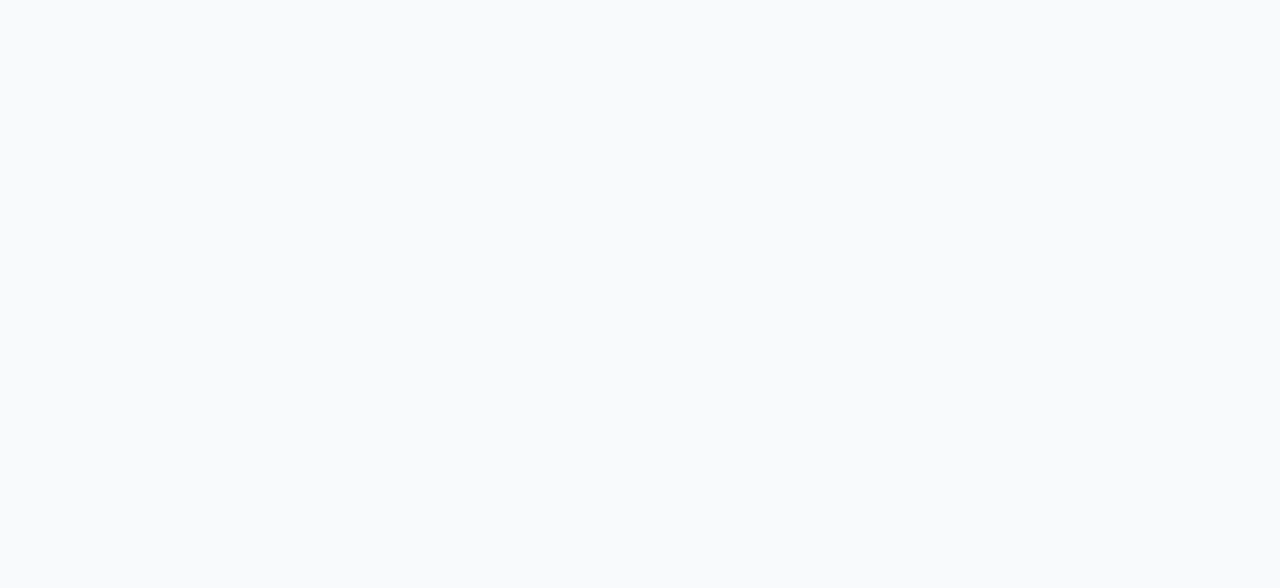
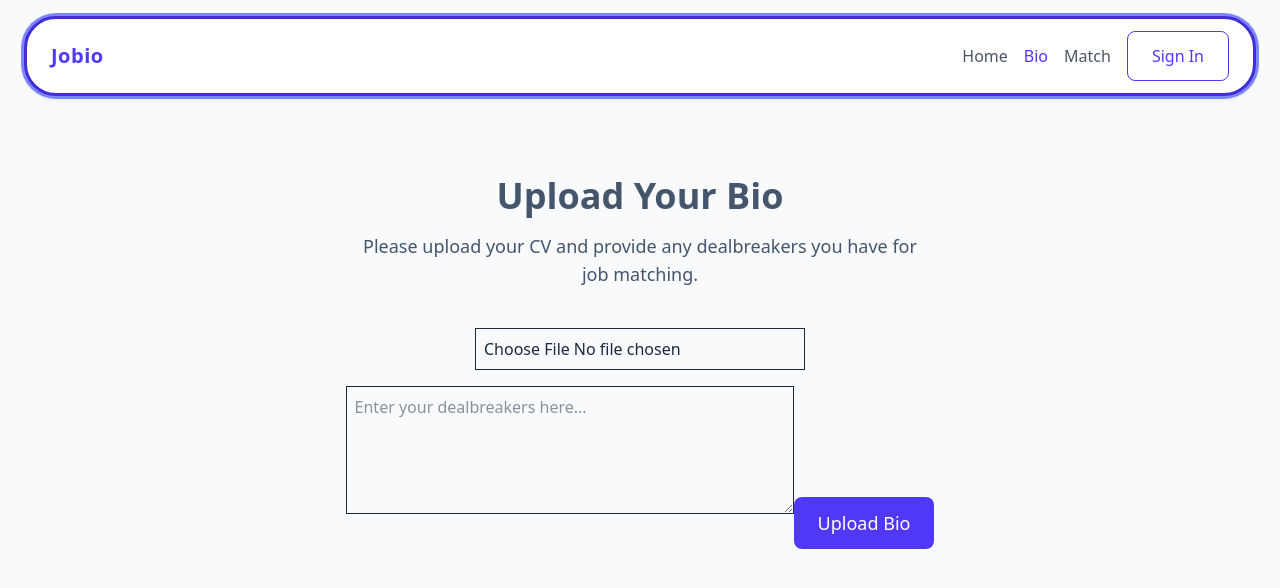
Before and after one commit to fac-32/Jobio-front, a React (Vite) app: page /bio in a window 1280 px wide. Before the commit this address had no page. Shown: the top 588 px of the page. Built offline with nearby package versions, Linux system fonts and the light colour scheme.

Commit message:
Added basic UI for the bio page

```diff
--- a/src/App.tsx
+++ b/src/App.tsx
@@ -8,9 +8,10 @@ import MainLayout from './layout/MainLayout';
 // when creating a new page
 // 1. do lazy import as follow
 // 2. add a nav link
-// 3. add a Route inside the Routes blcok, make sure the path matches with Link
+// 3. add a Route inside the Routes block, make sure the path matches with Link
 
-const Home = lazy(() => import('./pages/Home'));
+const Home = lazy(() => import('./pages/home'));
+const BioPage = lazy(() => import('./pages/BioPage'));
 const MatchPage = lazy(() => import('./pages/MatchPage/MatchPage'));
 const SignIn = lazy(() => import('./pages/Signin'));
 
@@ -21,6 +22,7 @@ export default function App() {
                 <Routes>
                     <Route element={<MainLayout />}>
                         <Route path="/" element={<Home />} />
+                        <Route path="/bio" element={<BioPage />} />
                         <Route path="/match" element={<MatchPage />} />
                         <Route path="/sign-in" element={<SignIn />} />
                     </Route>
--- a/src/components/Navbar.tsx
+++ b/src/components/Navbar.tsx
@@ -30,6 +30,17 @@ export default function Navbar() {
                         Home
                     </NavLink>
 
+                    {/* BioPage link */}
+                    <NavLink
+                        to="/bio"
+                        className={({ isActive }) =>
+                            isActive
+                                ? 'text-indigo-600 font-medium'
+                                : 'text-gray-600 hover:text-indigo-600'
+                        }
+                    >
+                        Bio
+                    </NavLink>
                     <NavLink
                         to="/match"
                         className={({ isActive }) =>
--- /dev/null
+++ b/src/pages/BioPage.tsx
@@ -0,0 +1,39 @@
+import { Button } from '../components/ui/Button';
+
+// BioPage: allows user to upload their bio, including a CV file and
+// some text as their dealbreakers
+export default function BioPage() {
+
+    // Set up UI for bio upload
+    return (
+        <div className="flex flex-col items-center text-center mt-16 px-4">
+            <h1 className="text-4xl font-bold text-slate-600 mb-4">
+                Upload Your Bio
+            </h1>
+
+            <p className="text-lg text-slate-600 max-w-xl mb-10">
+                Please upload your CV and provide any dealbreakers you have for job matching.
+            </p>
+
+            <div className="space-y-4">
+                <input type="file" accept=".pdf,.doc,.docx" className="border p-2" />
+                <textarea
+                    placeholder="Enter your dealbreakers here..."
+                    className="border p-2 w-full max-w-md h-32"
+                ></textarea>
+                <Button
+                    variant="primary"
+                    onClick={handleUpload}
+                    className="px-6 py-3 text-lg"
+                >
+                    Upload Bio
+                </Button>
+            </div>
+        </div>
+    );
+}
+
+async function handleUpload() {
+    // Placeholder function for handling bio upload
+    console.log('Bio uploaded (functionality to be implemented)');
+}
```
